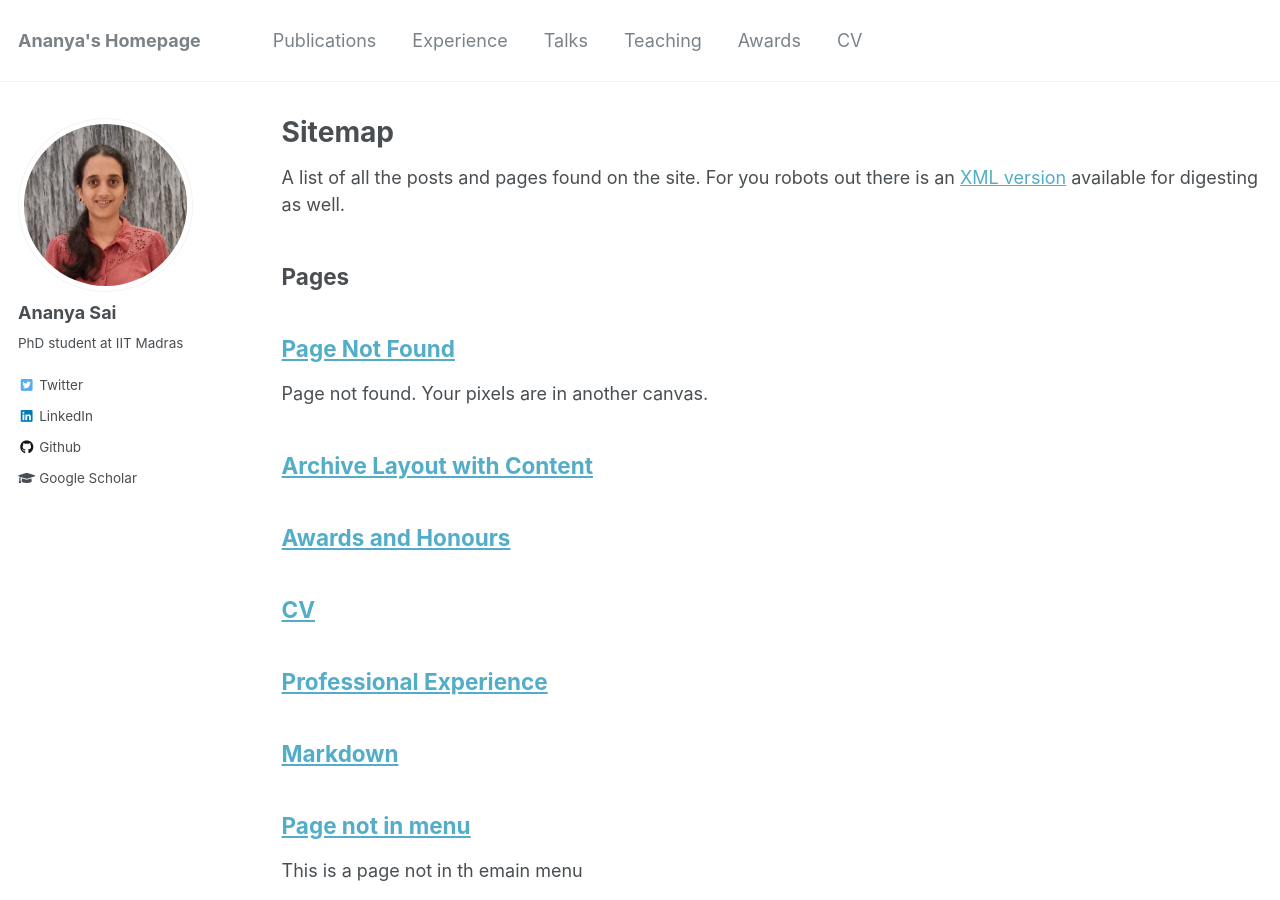
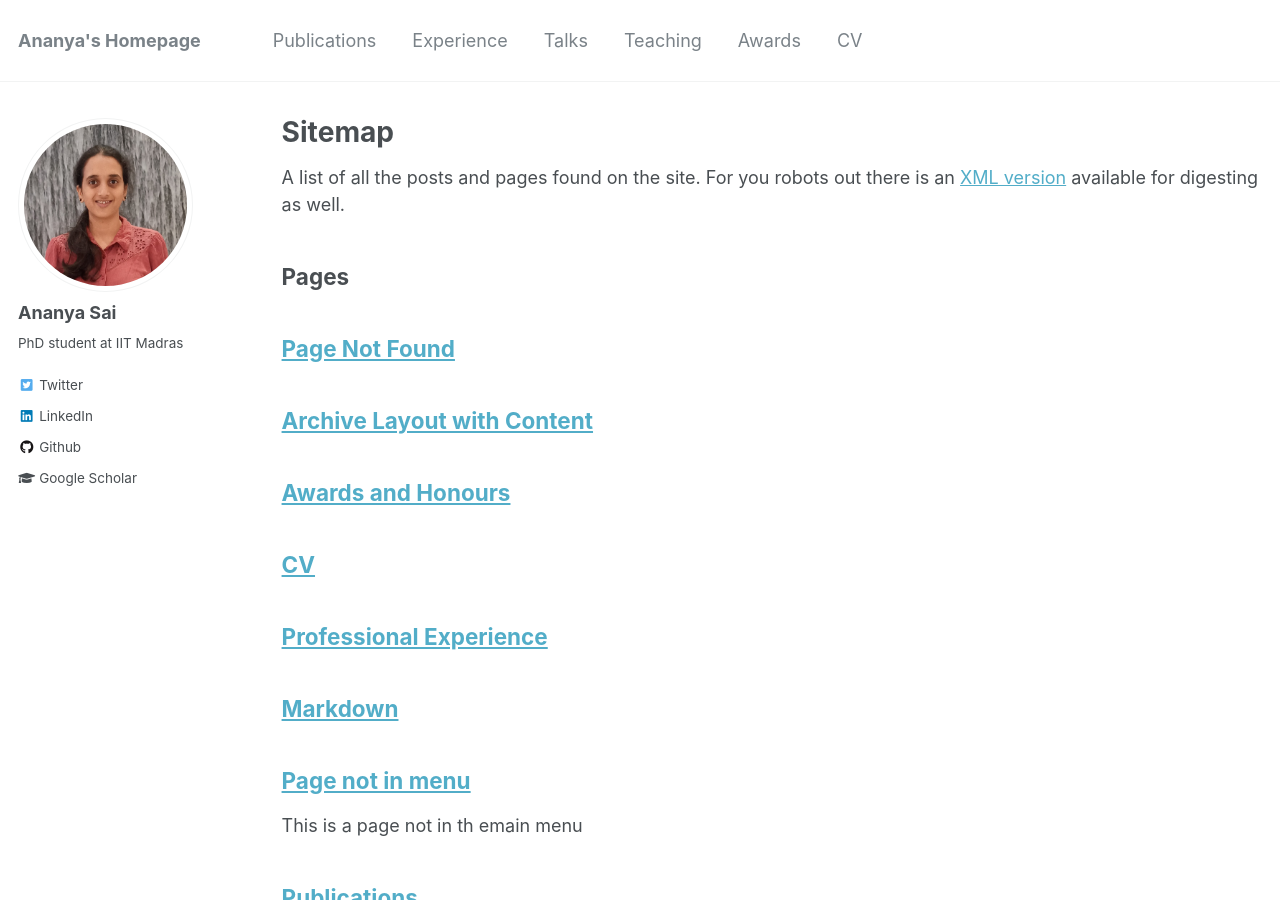
Before and after one commit to AnanyaSaiB/AnanyaSaib.github.io, a Jekyll site: the page built from _pages/sitemap.md, in a window 1280 px wide and 900 px high. Built offline with Jekyll 4.4.1, drawn with Linux system fonts in a browser that asks for light colours.

Commit message:
Update 404.md
remove excerpt

```diff
--- a/_pages/404.md
+++ b/_pages/404.md
@@ -1,6 +1,5 @@
 ---
 title: "Page Not Found"
-excerpt: "Page not found. Your pixels are in another canvas."
 sitemap: false
 permalink: /404.html
 ---
```
